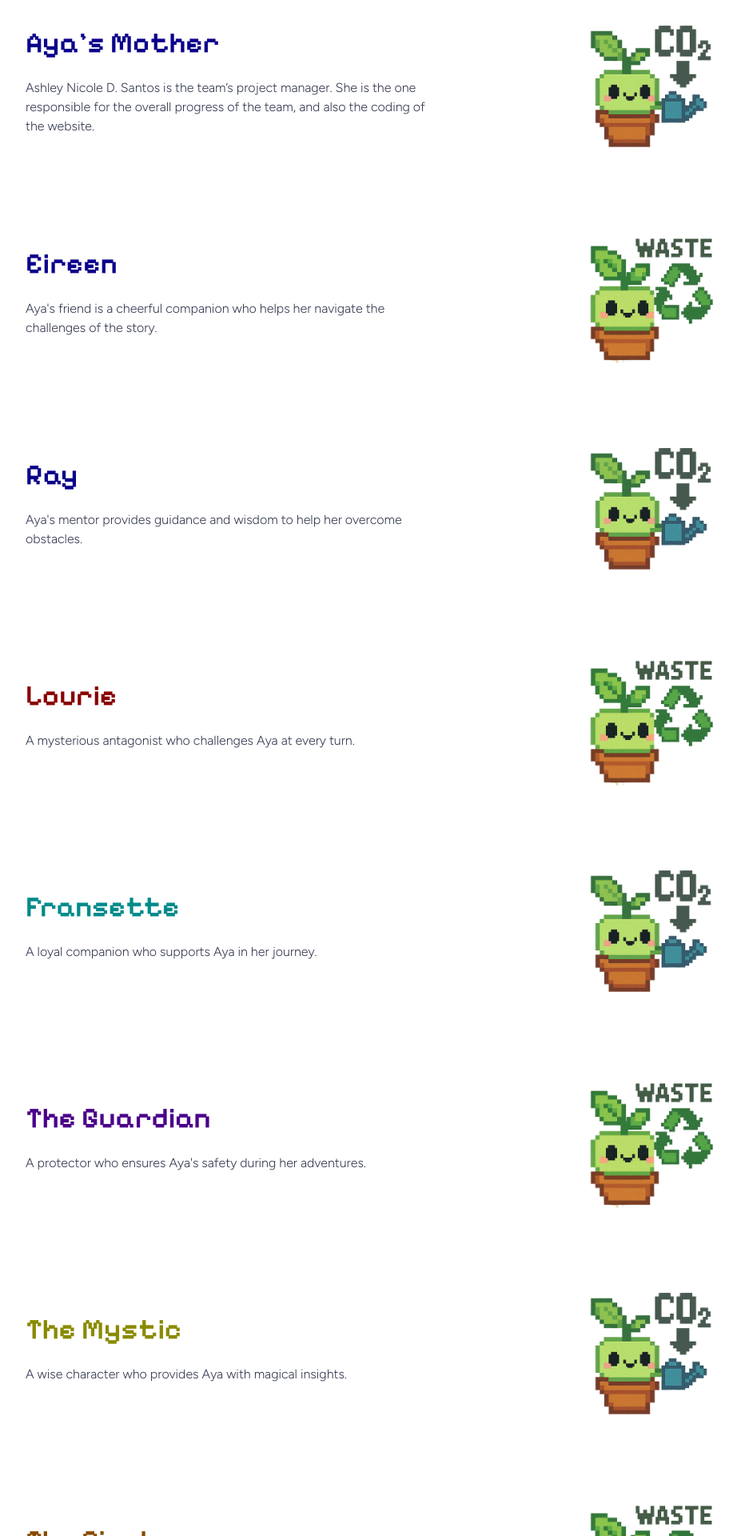
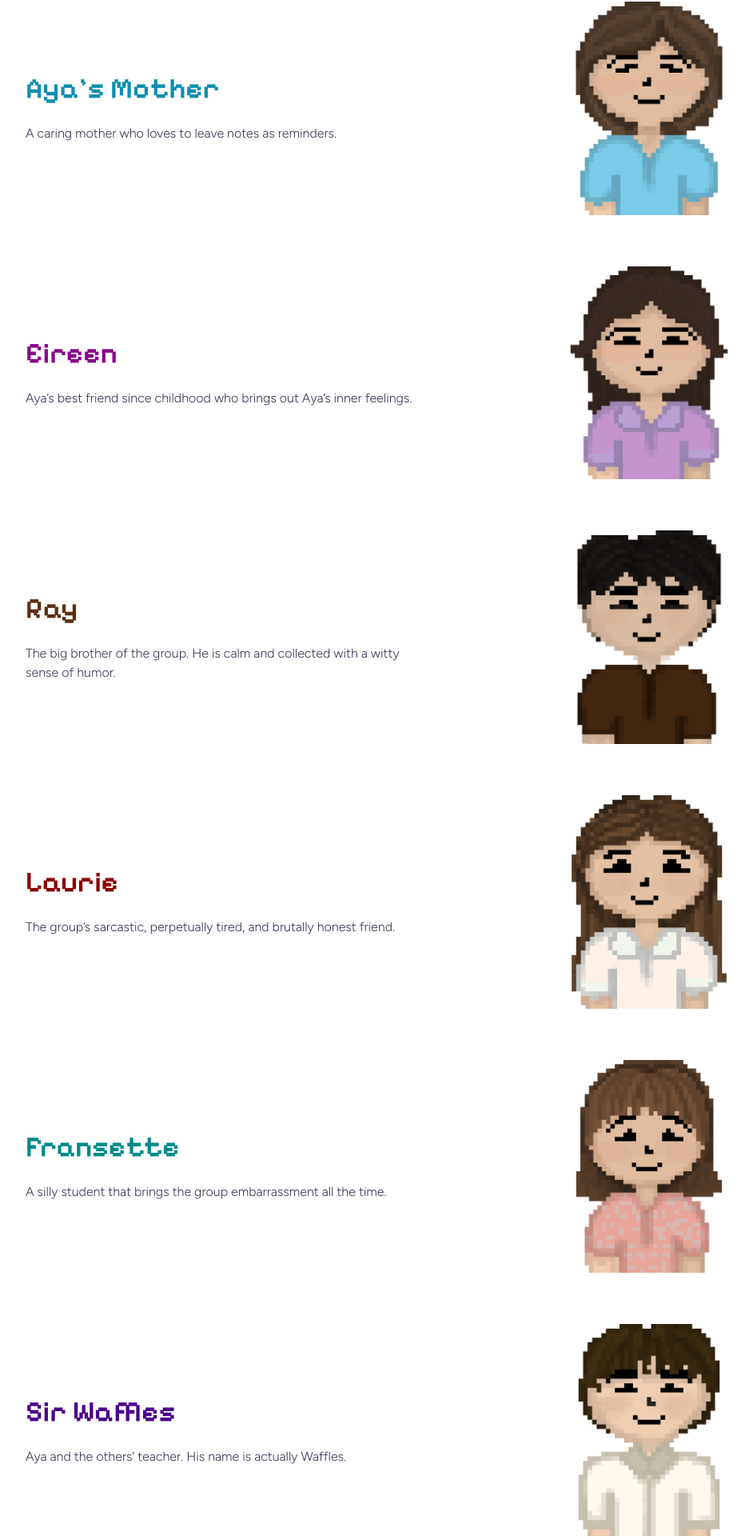
Before and after one commit to AshMeoww/AyasReminders-Final-Project, a Next.js app: page /pages/about-the-game/MeetCast in a window 1280 px wide. Shown: the part 840-2760 px from the top of the page at 80% size, without its empty margins (152-1094 px from the left). Built offline with nearby package versions, Linux system fonts and the light colour scheme.

Commit message:
fixed ui

```diff
--- a/components/ui/navbar.tsx
+++ b/components/ui/navbar.tsx
@@ -31,18 +31,17 @@ function Navbar() {
           Home
         </Link>
 
-        <div className="relative">
-          <button
-            onClick={() => setIsOpen(!isOpen)}
-            className="text-gray-600 hover:text-gray-900"
-          >
-            About
-          </button>
+        <div
+          className="relative"
+          onMouseEnter={() => setIsOpen(true)}
+          onMouseLeave={() => setIsOpen(false)}
+        >
+          <button className="text-gray-600 hover:text-gray-900">About</button>
 
           <div
             className={`absolute ${
-              isOpen ? "block" : "hidden"
-            } w-48 bg-white shadow-lg rounded-md mt-2 z-10`}
+              isOpen ? "block pointer-events-auto" : "hidden pointer-events-none"
+            } w-48 bg-white shadow-lg rounded-md z-10`}
           >
             <Link
               href="/pages/about-the-game"
@@ -70,7 +69,7 @@ function Navbar() {
       </div>
 
       <button
-        onClick={() => handleNavigation("/pages/get-started")}
+        onClick={() => handleNavigation("/pages/get-started/Ecocard")}
         className="px-6 py-2 text-white bg-green-500 rounded-4xl hover:bg-green-600 mr-4"
       >
         Get Started
--- a/package.json
+++ b/package.json
@@ -12,7 +12,8 @@
     "lucide-react": "^0.511.0",
     "next": "15.3.2",
     "react": "^19.0.0",
-    "react-dom": "^19.0.0"
+    "react-dom": "^19.0.0",
+    "react-icons": "^5.5.0"
   },
   "devDependencies": {
     "@eslint/eslintrc": "^3",
--- a/src/app/pages/about-the-game/Aya/page.tsx
+++ b/src/app/pages/about-the-game/Aya/page.tsx
@@ -1,6 +1,7 @@
 "use client";
 import { useState } from "react";
 import Image from "next/image";
+import { IoIosArrowDown } from "react-icons/io";
 
 function AyaDropdown() {
   const [isOpen, setIsOpen] = useState(false);
@@ -29,13 +30,11 @@ function AyaDropdown() {
                 <span className="font-pixelify text-[#1AB261]">Aya</span>
               </>
             )}
-            <span
+            <IoIosArrowDown
               className={`ml-2 transform transition-transform ${
                 isOpen ? "rotate-180" : "rotate-0"
               }`}
-            >
-              ▼
-            </span>
+            />
           </button>
           {!isOpen && (
             <p className="text-gray-600 leading-relaxed font-light mb-4">
--- a/src/app/pages/about-the-game/MeetCast/page.tsx
+++ b/src/app/pages/about-the-game/MeetCast/page.tsx
@@ -38,15 +38,15 @@ function MeetCast() {
                     className="flex items-center justify-between p-8 bg-white"
                 >
                     <div className="flex flex-col gap-2">
-                        <h3 className="text-4xl font-semibold text-[#0B008A] font-pixelify w-2xs">
+                        <h3 className="text-4xl font-semibold text-[#108eb0] font-pixelify w-2xs">
                             Aya's Mother
                         </h3>
                         <p className="text-[#32374F] mt-4 font-figtree font-extralight text-left w-lg">
-                            Ashley Nicole D. Santos is the team’s project manager. She is the one responsible for the overall progress of the team, and also the coding of the website.
+                        A caring mother who loves to leave notes as reminders.
                         </p>
                     </div>
                     <Image
-                        src="/images/sproutie_carbon.png"
+                        src="/images/Characters/AyasMother-game.PNG"
                         alt="Aya's Mother"
                         width={200}
                         height={200}
@@ -60,15 +60,15 @@ function MeetCast() {
                     className="flex items-center justify-between p-8 bg-white"
                 >
                     <div className="flex flex-col gap-2">
-                        <h3 className="text-4xl font-semibold text-[#0B008A] font-pixelify w-2xs">
+                        <h3 className="text-4xl font-semibold text-[#88008a] font-pixelify w-2xs">
                             Eireen
                         </h3>
                         <p className="text-[#32374F] mt-4 font-figtree font-extralight text-left w-lg">
-                            Aya's friend is a cheerful companion who helps her navigate the challenges of the story.
+                        Aya’s best friend since childhood who brings out Aya’s inner feelings.
                         </p>
                     </div>
                     <Image
-                        src="/images/sproutie_waste.png"
+                        src="/images/Characters/Eireen-game.PNG"
                         alt="Aya's Friend"
                         width={200}
                         height={200}
@@ -82,15 +82,15 @@ function MeetCast() {
                     className="flex items-center justify-between p-8 bg-white"
                 >
                     <div className="flex flex-col gap-2">
-                        <h3 className="text-4xl font-semibold text-[#0B008A] font-pixelify w-2xs">
+                        <h3 className="text-4xl font-semibold text-[#5e2f0e] font-pixelify w-2xs">
                             Ray
                         </h3>
                         <p className="text-[#32374F] mt-4 font-figtree font-extralight text-left w-lg">
-                            Aya's mentor provides guidance and wisdom to help her overcome obstacles.
+                        The big brother of the group. He is calm and collected with a witty sense of humor.
                         </p>
                     </div>
                     <Image
-                        src="/images/sproutie_carbon.png"
+                        src="/images/Characters/Ray-game.PNG"
                         alt="Aya's Mentor"
                         width={200}
                         height={200}
@@ -105,14 +105,14 @@ function MeetCast() {
                 >
                     <div className="flex flex-col gap-2">
                         <h3 className="text-4xl font-semibold text-[#8A0000] font-pixelify w-2xs">
-                            Lourie
+                            Laurie
                         </h3>
                         <p className="text-[#32374F] mt-4 font-figtree font-extralight text-left w-lg">
-                            A mysterious antagonist who challenges Aya at every turn.
+                        The group’s sarcastic, perpetually tired, and brutally honest friend.
                         </p>
                     </div>
                     <Image
-                        src="/images/sproutie_waste.png"
+                        src="/images/Characters/Laurie-game.PNG"
                         alt="The Villain"
                         width={200}
                         height={200}
@@ -130,11 +130,11 @@ function MeetCast() {
                             Fransette
                         </h3>
                         <p className="text-[#32374F] mt-4 font-figtree font-extralight text-left w-lg">
-                            A loyal companion who supports Aya in her journey.
+                        A silly student that brings the group embarrassment all the time.
                         </p>
                     </div>
                     <Image
-                        src="/images/sproutie_carbon.png"
+                        src="/images/Characters/Fransette-game.PNG"
                         alt="The Sidekick"
                         width={200}
                         height={200}
@@ -149,14 +149,14 @@ function MeetCast() {
                 >
                     <div className="flex flex-col gap-2">
                         <h3 className="text-4xl font-semibold text-[#4A008A] font-pixelify w-2xs">
-                            The Guardian
+                            Sir Waffles
                         </h3>
                         <p className="text-[#32374F] mt-4 font-figtree font-extralight text-left w-lg">
-                            A protector who ensures Aya's safety during her adventures.
+                        Aya and the others’ teacher. His name is actually Waffles.
                         </p>
                     </div>
                     <Image
-                        src="/images/sproutie_waste.png"
+                        src="/images/Characters/Waffles-game.PNG"
                         alt="The Guardian"
                         width={200}
                         height={200}
@@ -171,14 +171,14 @@ function MeetCast() {
                 >
                     <div className="flex flex-col gap-2">
                         <h3 className="text-4xl font-semibold text-[#8A8A00] font-pixelify w-2xs">
-                            The Mystic
+                        Ma’am Austline
                         </h3>
                         <p className="text-[#32374F] mt-4 font-figtree font-extralight text-left w-lg">
-                            A wise character who provides Aya with magical insights.
+                        Another teacher who is close to Sir Waffles. Scary, intimidating, but that was only during the first meeting.
                         </p>
                     </div>
                     <Image
-                        src="/images/sproutie_carbon.png"
+                        src="/images/Characters/Austline-game.PNG"
                         alt="The Mystic"
                         width={200}
                         height={200}
@@ -186,27 +186,6 @@ function MeetCast() {
                     />
                 </div>
 
-                {/* Card 9 */}
-                <div
-                    id="rival"
-                    className="flex items-center justify-between p-8 bg-white"
-                >
-                    <div className="flex flex-col gap-2">
-                        <h3 className="text-4xl font-semibold text-[#8A4A00] font-pixelify w-2xs">
-                            The Rival
-                        </h3>
-                        <p className="text-[#32374F] mt-4 font-figtree font-extralight text-left w-lg">
-                            A competitive character who pushes Aya to her limits.
-                        </p>
-                    </div>
-                    <Image
-                        src="/images/sproutie_waste.png"
-                        alt="The Rival"
-                        width={200}
-                        height={200}
-                        className="mr-28"
-                    />
-                </div>
             </div>
         </div>
     );
--- a/src/app/pages/about-the-game/Sproutie/page.tsx
+++ b/src/app/pages/about-the-game/Sproutie/page.tsx
@@ -1,6 +1,7 @@
 "use client";
 import { useState } from "react";
 import Image from "next/image";
+import { IoIosArrowDown } from "react-icons/io";
 
 function SproutieDropdown() {
   const [isOpen, setIsOpen] = useState(false);
@@ -42,13 +43,11 @@ function SproutieDropdown() {
                   </span>
                 </>
               )}
-              <span
+              <IoIosArrowDown
                 className={`ml-2 transform transition-transform ${
                   isOpen ? "rotate-180" : "rotate-0"
                 }`}
-              >
-                ▼
-              </span>
+              />
             </button>
           </div>
           {!isOpen && (
```
Also changed, not shown: src/app/pages/home/Aya's Reminders/page.tsx (+12 -11 lines), 1 other file (tests, documents, lock files or other folders).
